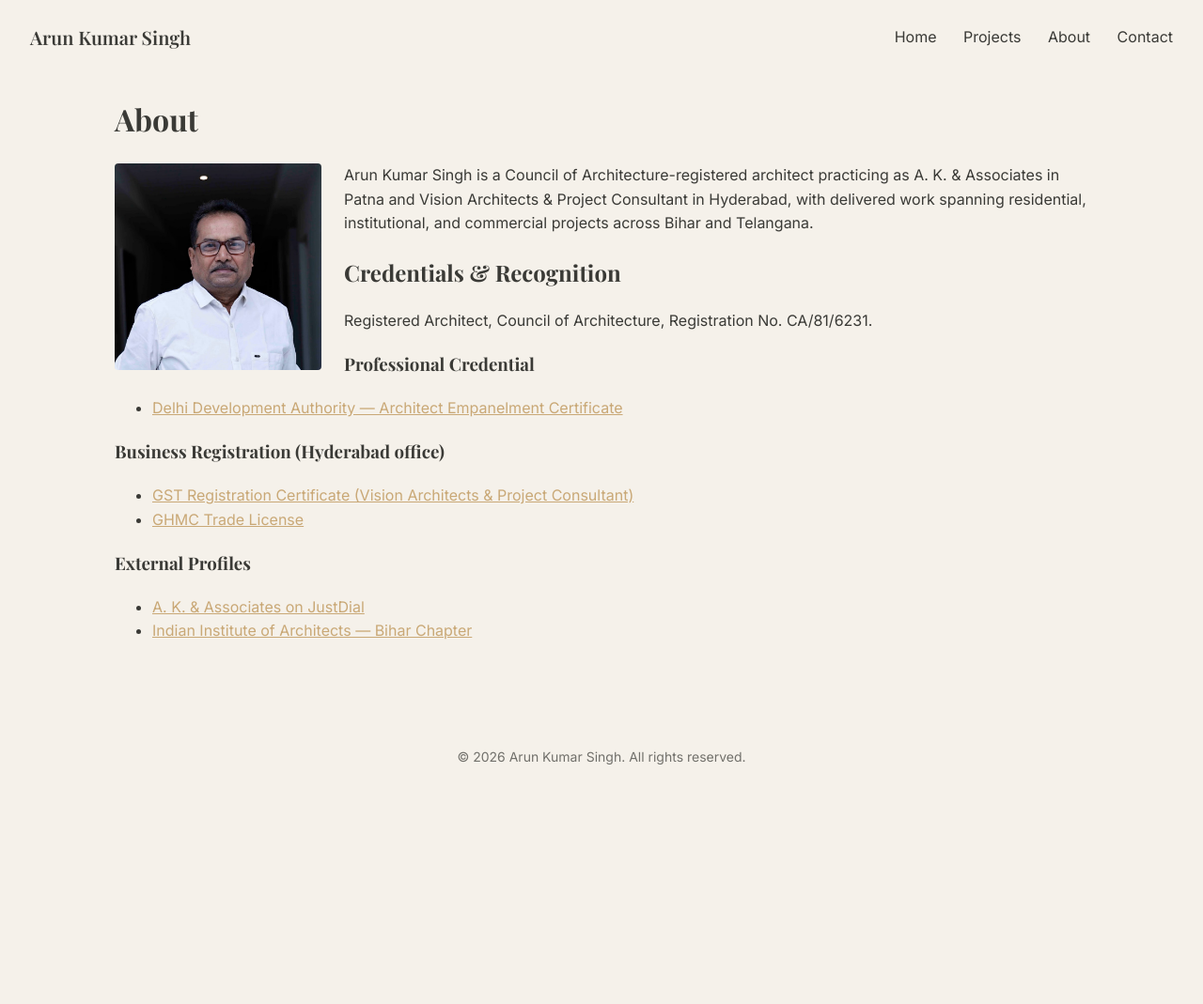
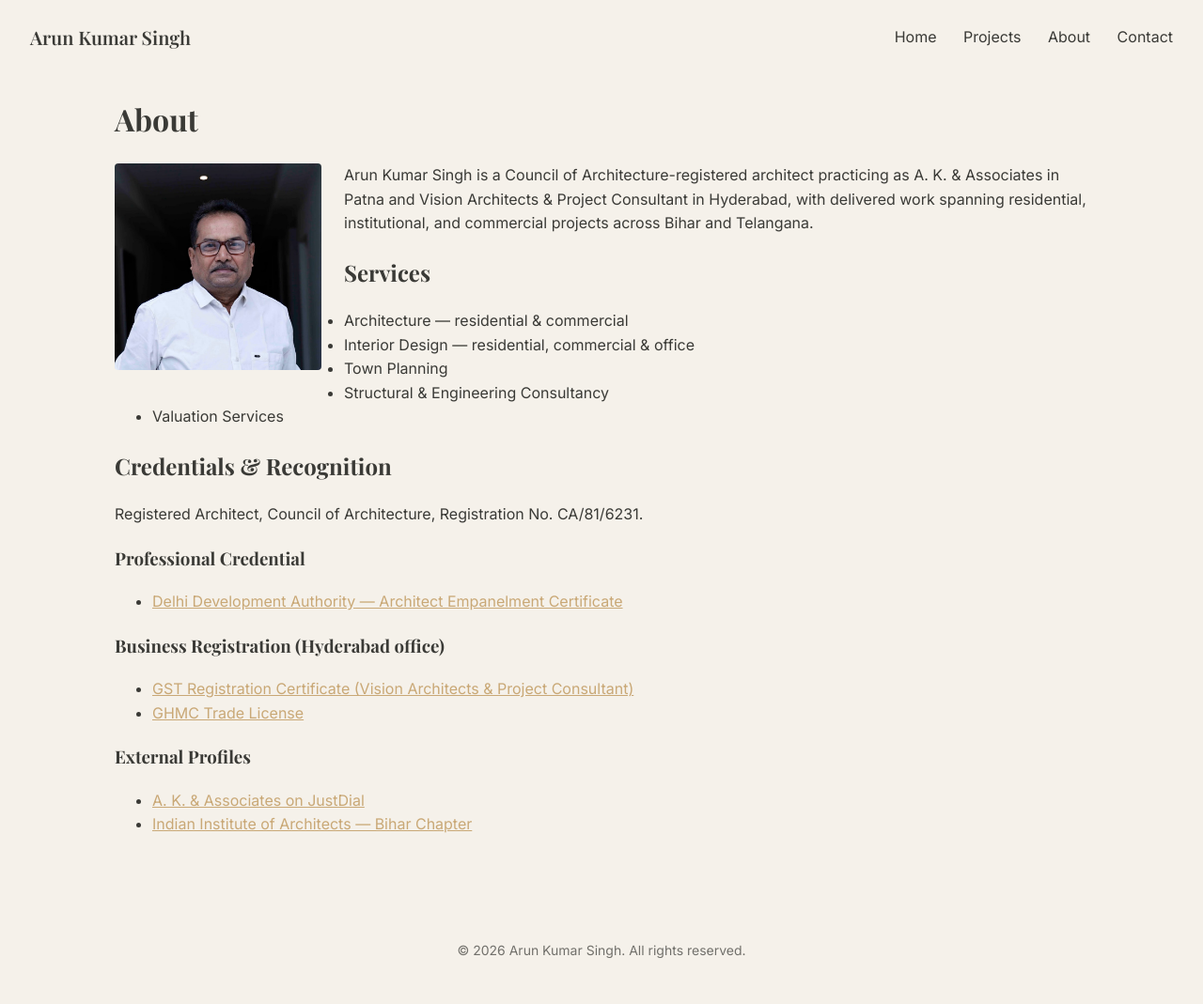
Before and after one commit to c1504ohana/arun-kumar-singh-architect, a Jekyll site: the page built from about.md, in a window 1280 px wide. Shown: the whole page at 94% size. Built offline with Jekyll 4.4.1, drawn with Linux system fonts in a browser that asks for light colours; before the commit the page ends 900 px from its top, so only the background shows below that.

Commit message:
Add Services section to About page

```diff
--- a/about.md
+++ b/about.md
@@ -15,6 +15,16 @@ as A. K. &amp; Associates in Patna and Vision Architects &amp; Project Consultan
 in Hyderabad, with delivered work spanning residential, institutional, and
 commercial projects across Bihar and Telangana.
 </p>
+
+<h2>Services</h2>
+
+<ul>
+  <li>Architecture — residential &amp; commercial</li>
+  <li>Interior Design — residential, commercial &amp; office</li>
+  <li>Town Planning</li>
+  <li>Structural &amp; Engineering Consultancy</li>
+  <li>Valuation Services</li>
+</ul>
 
 <h2>Credentials &amp; Recognition</h2>
 
```
